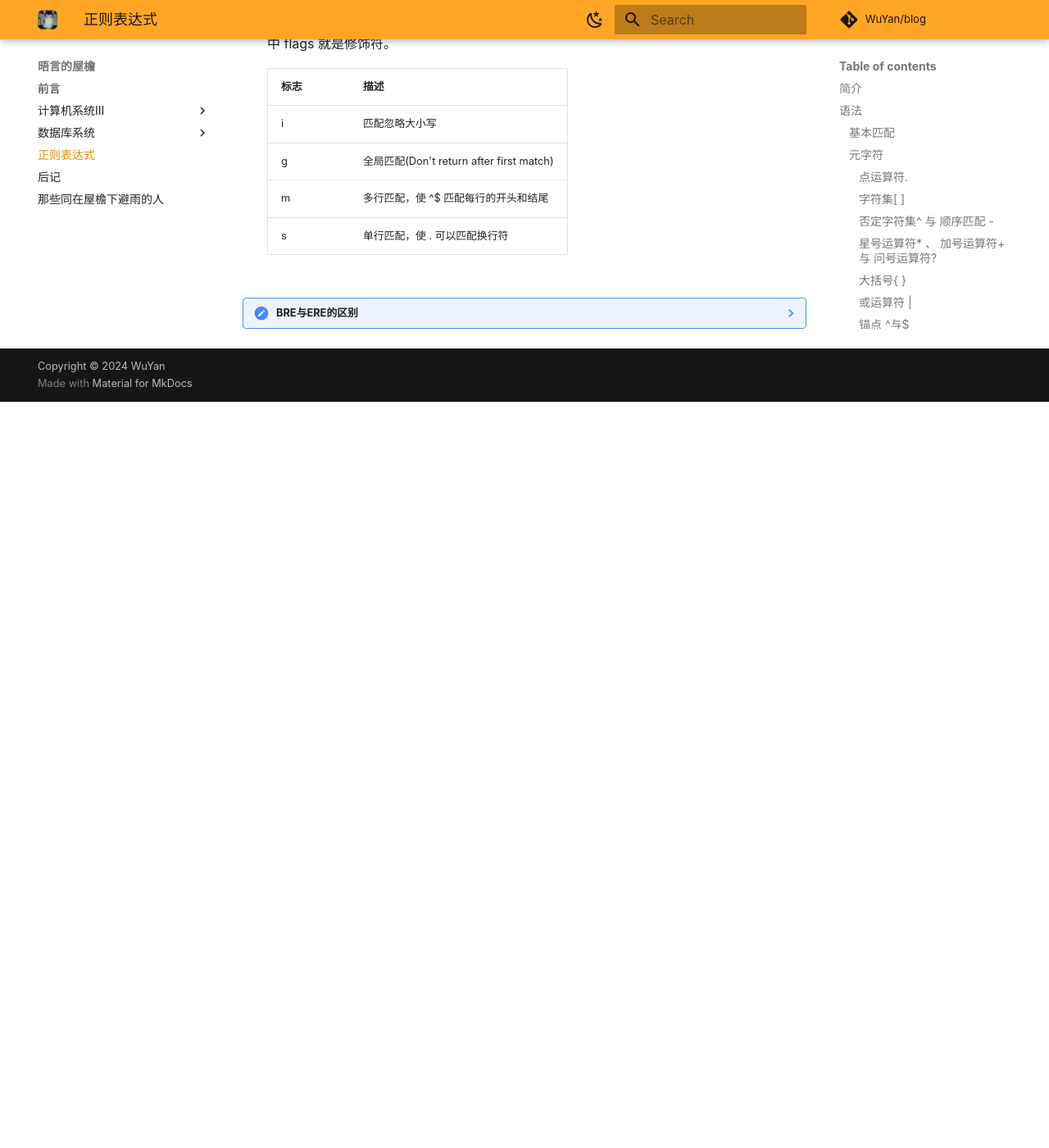
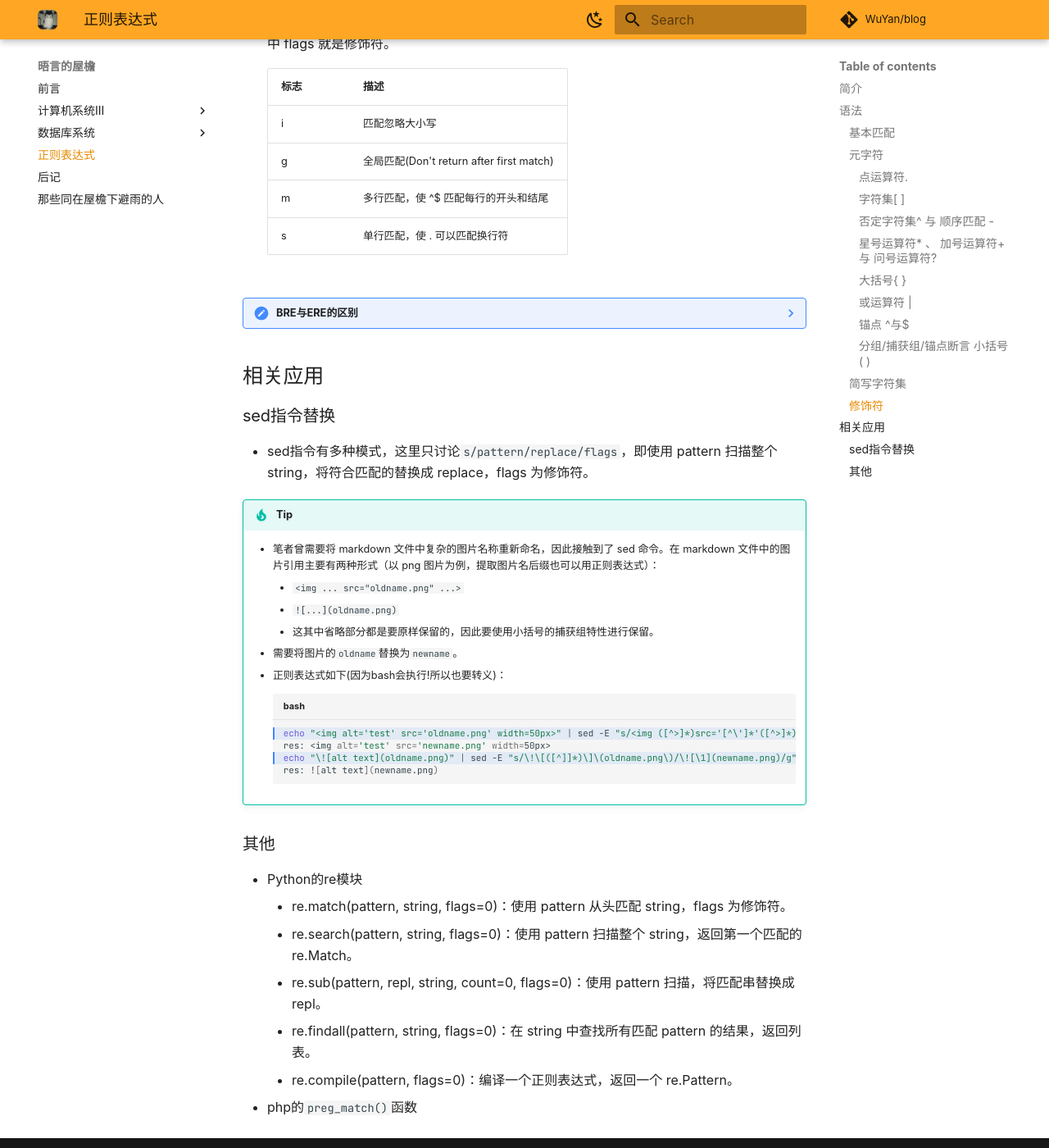
Before and after one commit to wuyan1345/notebook, an MkDocs documentation site: the page built from docs/others/topic1.md, in a window 1280 px wide and 1400 px high, scrolled down 4359 px. Shown: the whole window at 82% size. Built offline with MkDocs 1.6.1 and Material for MkDocs 9.7.7, drawn with Linux system fonts in a browser that asks for light colours; comment, search, counter and statistics services are not loaded; a style sheet for code colours, icons or effects is not loaded; before the commit the page ends 4849 px from its top, so only the background shows below that.

Commit message:
Add notes

````diff
--- a/docs/others/topic1.md
+++ b/docs/others/topic1.md
@@ -161,3 +161,31 @@ count: true
         echo "aaabb(ab)bbcccc" | sed -E "s/b+\(ab\)/_/g"
         res: aaa_bbcccc
         ```
+
+## 相关应用
+
+### sed指令替换
++ sed指令有多种模式，这里只讨论`s/pattern/replace/flags`，即使用 pattern 扫描整个 string，将符合匹配的替换成 replace，flags 为修饰符。
+!!! tip
+    + 笔者曾需要将 markdown 文件中复杂的图片名称重新命名，因此接触到了 sed 命令。在 markdown 文件中的图片引用主要有两种形式（以 png 图片为例，提取图片名后缀也可以用正则表达式）：
+        + `<img ... src="oldname.png" ...>`
+        + `![...](oldname.png)`
+        + 这其中省略部分都是要原样保留的，因此要使用小括号的捕获组特性进行保留。
+    + 需要将图片的`oldname`替换为`newname`。
+    + 正则表达式如下(因为bash会执行!所以也要转义)：
+
+        ```shell hl_lines="1 3" title="bash"
+        echo "<img alt='test' src='oldname.png' width=50px>" | sed -E "s/<img ([^>]*)src='[^\']*'([^>]*)>/<img \1src='newname.png'\2>/g"
+        res: <img alt='test' src='newname.png' width=50px>
+        echo "\![alt text](oldname.png)" | sed -E "s/\!\[([^]]*)\]\(oldname.png\)/\![\1](newname.png)/g"
+        res: ![alt text](newname.png)
+        ```
+
+### 其他
++ Python的re模块
+    + re.match(pattern, string, flags=0)：使用 pattern 从头匹配 string，flags 为修饰符。
+    + re.search(pattern, string, flags=0)：使用 pattern 扫描整个 string，返回第一个匹配的 re.Match。
+    + re.sub(pattern, repl, string, count=0, flags=0)：使用 pattern 扫描，将匹配串替换成repl。
+    + re.findall(pattern, string, flags=0)：在 string 中查找所有匹配 pattern 的结果，返回列表。
+    + re.compile(pattern, flags=0)：编译一个正则表达式，返回一个 re.Pattern。
++ php的`preg_match()`函数
````
